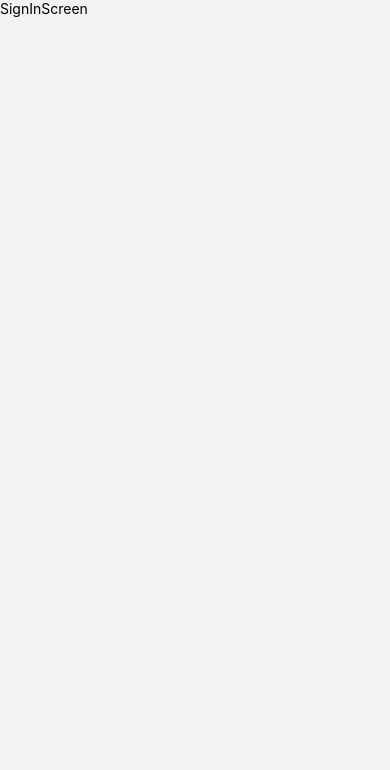
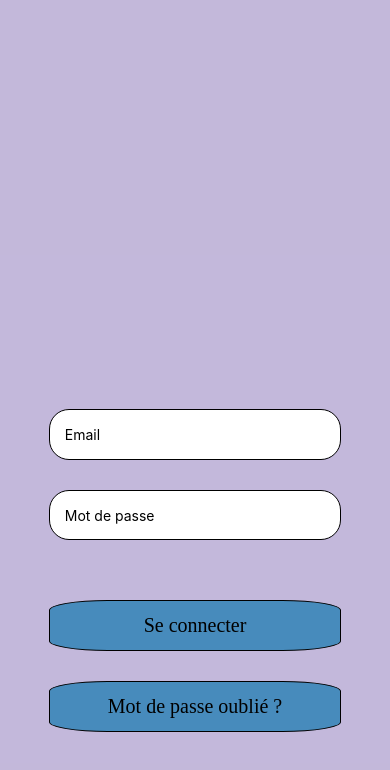
Before and after one commit to Loony675/capsafe_frontend, a React Native app: screen /SignIn in a window 390 px wide. Shown: the top 770 px of the page. Built offline with nearby package versions, Linux system fonts and the light colour scheme.

Commit message:
SignIn 1

```diff
--- a/App.js
+++ b/App.js
@@ -35,17 +35,17 @@ const Tab = createBottomTabNavigator();
         if (route.name === 'Profil') {
           iconName = 'user';
         } else if (route.name === 'Main') {
-          iconName = 'house';
+          iconName = 'home';
         } else if (route.name === 'Messaging') {
-          iconName = 'fa-envelope';
+          iconName = 'envelope';
         } else if (route.name === 'Settings') {
-          iconName = 'fa-gear';
+          iconName = 'gear';
         }
 
         return <FontAwesome name={iconName} size={size} color={color} />;
       },
 
-      tabBarActiveTintColor: '#ec6e5b',
+      tabBarActiveTintColor: '#478bbc',
       tabBarInactiveTintColor: '#335561',
       headerShown: false,
     })}>
--- a/package.json
+++ b/package.json
@@ -19,6 +19,7 @@
     "react": "18.0.0",
     "react-dom": "18.0.0",
     "react-native": "0.69.6",
+    "react-native-fbsdk": "^3.0.0",
     "react-native-safe-area-context": "4.3.1",
     "react-native-screens": "~3.15.0",
     "react-native-web": "~0.18.7",
--- a/screens/HomeScreen.js
+++ b/screens/HomeScreen.js
@@ -4,8 +4,12 @@ import { useState } from 'react';
 import { useDispatch } from 'react-redux';
 import { NavigationContainer } from '@react-navigation/native';
 import { createNativeStackNavigator } from '@react-navigation/native-stack';
+import { NavigationProp, ParamListBase } from "@react-navigation/native";
 
-const HomeScreen = () => {
+
+export default function HomeScreen({ navigation }) {
+
+
   return (
       <View style = {styles.background}>
         <Image style = {styles.logo} source={require("../assets/beubeu.jpg")}/>
@@ -22,14 +26,13 @@ const HomeScreen = () => {
             <Text style = {styles.signUp}>S’enregistrer par email</Text>
           </TouchableOpacity>
           <TouchableOpacity style = {styles.btn4}>
-            <Text style = {styles.signIn}>Déjà un compte ?</Text>
+            <Text style = {styles.signIn} onPress={() => navigation.navigate('SignIn')}>Déjà un compte ?</Text>
           </TouchableOpacity>
         </View>
       </View>
   )
 }
 
-export default HomeScreen
 
 const styles = StyleSheet.create({
   background: {
@@ -70,7 +73,7 @@ const styles = StyleSheet.create({
    },
   facebook: {
     textAlign:'center',
-    fontFamily: "montserrat",
+    fontFamily: "Montserrat",
     fontSize: 20
 
   },
--- a/screens/SignInScreen.js
+++ b/screens/SignInScreen.js
@@ -1,16 +1,118 @@
-import { StyleSheet, Text, View } from 'react-native';
+import { StyleSheet, Text, View, TouchableOpacity, TextInput, Image } from 'react-native';
 import React from 'react';
 import { NavigationContainer } from '@react-navigation/native';
 import { createNativeStackNavigator } from '@react-navigation/native-stack';
+import { useState } from 'react';
 
 const SignInScreen = () => {
+
+  const EMAIL_REGEX =
+  /^(([^<>()\[\]\\.,;:\s@"]+(\.[^<>()\[\]\\.,;:\s@"]+)*)|(".+"))@((\[[0-9]{1,3}\.[0-9]{1,3}\.[0-9]{1,3}\.[0-9]{1,3}])|(([a-zA-Z\-0-9]+\.)+[a-zA-Z]{2,}))$/;
+
+const [signInEmail, setSignInEmail] = useState('');
+const [password, setPassword] = useState('');
+
+const [email, setEmail] = useState("");
+  const [emailError, setEmailError] = useState(false);
+
+  const handleSubmit = () => {
+    if (EMAIL_REGEX.test(email)) {
+      dispatch(updateEmail(email));
+      navigation.navigate("TabNavigator", { screen: "Gallery" });
+    } else {
+      setEmailError(true);
+    }
+  };
+
   return (
-    <View>
-      <Text>SignInScreen</Text>
-    </View>
+    <View style = {styles.background}>
+        <View style = {styles.container}>
+          <TextInput style = {styles.emailInput} onChangeText={(value) => setEmail(value)} value={email} placeholder='Email'/>
+          <TextInput style = {styles.passwordInput} onChangeText={(value) => setPassword(value)} type="password"
+           value={password} placeholder='Mot de passe' textContentType={'password'}/>
+          <TouchableOpacity style = {styles.btn1}>
+            <Text style = {styles.connection}>Se connecter</Text>
+          </TouchableOpacity>
+          <TouchableOpacity style = {styles.btn2}>
+            <Text style = {styles.mdp}>Mot de passe oublié ?</Text>
+          </TouchableOpacity>
+        </View>
+      </View>
   )
 }
 
 export default SignInScreen
 
-const styles = StyleSheet.create({})
+const styles = StyleSheet.create({
+  background: {
+    flex: "1",
+    backgroundColor: "rgba(	124, 96, 183, 0.4)",
+    alignItems: "center",
+    justifyContent : "center",
+  },
+
+  logo: {
+    marginTop: "10%",
+    height:"40%",
+    width: "60%"
+  },
+
+  container: {
+    marginTop: "80%",
+    height:"40%",
+    width: "75%",
+  },
+
+  emailInput: {
+    width: "100%",
+    height: "15%",
+    backgroundColor: "white",
+    alignItems: "center",
+    justifyContent: "center",
+    borderWidth: 1,
+    borderRadius: 20,
+    marginBottom: 30,
+    paddingLeft: 15
+  },
+
+  passwordInput: {
+    width: "100%",
+    height: "15%",
+    backgroundColor: "white",
+    alignItems: "center",
+    justifyContent: "center",
+    borderWidth: 1,
+    borderRadius: 20,
+    marginBottom: 60,
+    paddingLeft: 15
+   },
+
+   btn1: {
+    width: "100%",
+    height: "15%",
+    backgroundColor: "rgba(71, 139, 188, 1)",
+    borderWidth: 1,
+    borderRadius: "20%",
+    justifyContent: 'center',
+    marginBottom: 30
+  },
+  connection: {
+    textAlign:'center',
+    fontFamily: "montserrat",
+    fontSize: 20
+  },
+  btn2: {
+    width: "100%",
+    height: "15%",
+    backgroundColor: "rgba(71, 139, 188, 1)",
+    borderWidth: 1,
+    borderRadius: "20%",
+    justifyContent: 'center',
+    marginBottom: 15
+  },
+  mdp: {
+    textAlign:'center',
+    fontFamily: "montserrat",
+    fontSize: 20
+  },
+})
```
Also changed, not shown: 1 other file (tests, documents, lock files or other folders).
